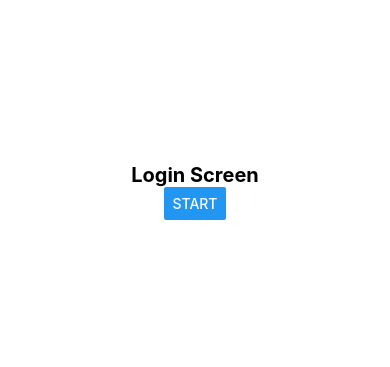
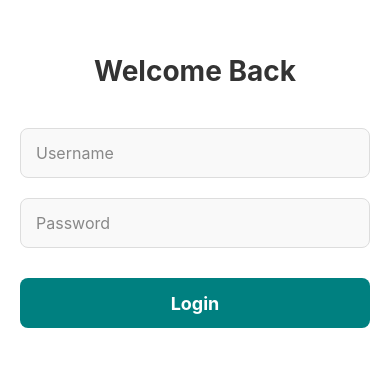
Before and after one commit to mayyank1/Raaibar, a React Native app in the folder RaaibarApp/: screen /Login in a window 390 px wide. Shown: the part 231-598 px from the top of the page. Built offline with nearby package versions, Linux system fonts and the light colour scheme.

Commit message:
Login Page interaction done

```diff
--- a/RaaibarApp/src/screens/LoginScreen.tsx
+++ b/RaaibarApp/src/screens/LoginScreen.tsx
@@ -1,26 +1,78 @@
-import {View , Text , StyleSheet, Button} from 'react-native';
+import { useState } from 'react';
+import {View , Text , StyleSheet , TextInput,TouchableOpacity} from 'react-native';
 
 const LoginScreen = () => {
+    const [username , setUsername] = useState('');
+    const [password , setPassword] = useState('');
+
+    const handleLogin = () => {
+        console.log("Username: ",username);
+        console.log("Password: ",password);
+    }
+
     return (
         <View style={styles.container}>
-            <Text style={styles.text}>Login Screen</Text>
-            <Button title="Start" onPress={() => {}} />
+            <Text style={styles.title}>Welcome Back</Text>
+            <TextInput
+                style={styles.input}
+                placeholder="Username"
+                placeholderTextColor="#888"
+                value={username}
+                onChangeText={setUsername}
+            />
+            <TextInput
+                style={styles.input}
+                placeholder="Password"
+                placeholderTextColor="#888"
+                value={password}
+                onChangeText={setPassword}
+                secureTextEntry={true}
+            />
+            <TouchableOpacity style={styles.button} onPress={handleLogin}>
+                <Text style={styles.buttonText}>Login</Text>
+            </TouchableOpacity>
         </View>
     );
 };
 
 const styles = StyleSheet.create({
     container:{
-        flex:1,
-        justifyContent:'center',
-        alignItems:'center',
-        backgroundColor: 'white'
+        flex: 1,
+        backgroundColor: '#fff',
+        justifyContent: 'center',
+        padding: 20,
     },
-    text:{
-        fontSize:20,
-        fontWeight:'bold',
-        color:'black'
-    }
+    title: {
+        fontSize: 28,
+        fontWeight: 'bold',
+        marginBottom: 40,
+        textAlign: 'center',
+        color: '#333',
+    },
+    input: {
+        height: 50,
+        borderColor: '#ddd',
+        borderWidth: 1,
+        borderRadius: 8,
+        paddingHorizontal: 15,
+        marginBottom: 20,
+        fontSize: 16,
+        color: '#333',
+        backgroundColor: '#f9f9f9',
+    },
+    button: {
+        backgroundColor: 'teal',
+        height: 50,
+        borderRadius: 8,
+        justifyContent: 'center',
+        alignItems: 'center',
+        marginTop: 10,
+    },
+    buttonText: {
+        color: '#fff',
+        fontSize: 18,
+        fontWeight: 'bold',
+    },
 });
 
 export default LoginScreen;
```
